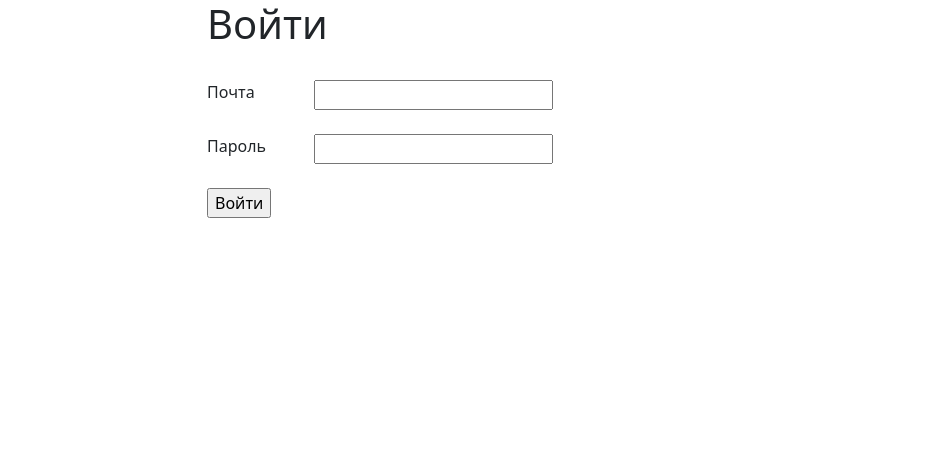
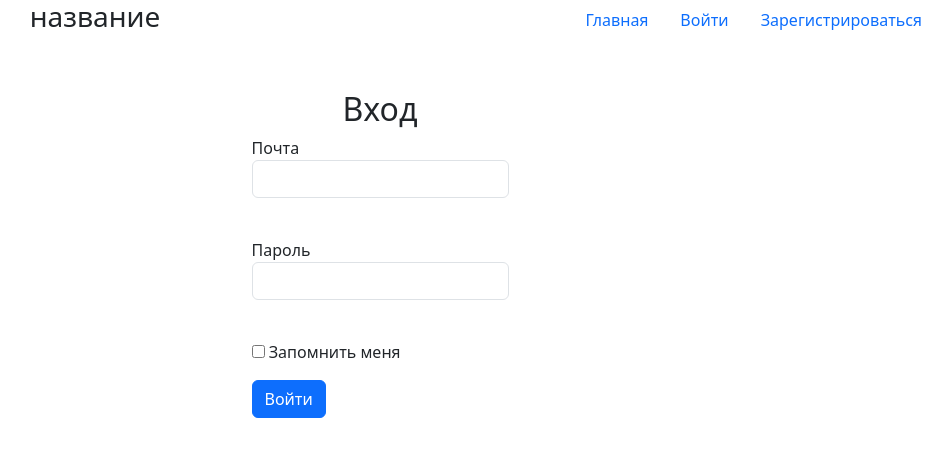
Before and after one commit to yaxzo/web-project-forum, a Flask app: page /login in a window 1280 px wide. Shown: the top 457 px of the page, without its empty margins (260-1212 px from the left). Run offline with Flask 3, Linux system fonts and the light colour scheme.

Commit message:
add: some code and fix rework base.html

```diff
--- a/project/data/db_session.py
+++ b/project/data/db_session.py
@@ -20,7 +20,7 @@ def global_init(db_file):
     conn_str = f'sqlite:///{db_file.strip()}?check_same_thread=False'
     print(f"Подключение к базе данных по адресу {conn_str}")
 
-    engine = sa.create_engine(conn_str, echo=True)
+    engine = sa.create_engine(conn_str, echo=False)
     __factory = orm.sessionmaker(bind=engine)
 
     from . import __all_models
--- a/project/forms/login.py
+++ b/project/forms/login.py
@@ -1,10 +1,11 @@
 from flask_wtf import FlaskForm
 
-from wtforms.fields import EmailField, PasswordField, SubmitField
+from wtforms.fields import EmailField, PasswordField, SubmitField, BooleanField
 from wtforms.validators import DataRequired
 
 
 class LoginForm(FlaskForm):
     email = EmailField("Почта", validators=[DataRequired()])
     password = PasswordField("Пароль", validators=[DataRequired()])
+    remember_me = BooleanField("Запомнить меня", validators=[DataRequired()])
     submit = SubmitField("Войти", validators=[DataRequired()])
--- a/project/main.py
+++ b/project/main.py
@@ -1,5 +1,5 @@
 from flask import Flask, render_template, redirect
-from flask_login import LoginManager, login_user, logout_user, login_required
+from flask_login import LoginManager, login_user, logout_user, login_required, current_user
 
 from data import db_session
 from data.user import User
@@ -23,6 +23,13 @@ db_session.global_init("db/forum.db")
 def load_user(user_id):
     db_sess = db_session.create_session()
     return db_sess.query(User).get(user_id)
+
+
+@app.route("/logout")
+@login_required
+def logout():
+    logout_user()
+    return redirect("/")
 
 
 @app.route("/registration", methods=["GET", "POST"])
@@ -73,16 +80,26 @@ def login():
         user = db_sess.query(User).filter(User.email == form.email.data).first()
 
         if check_password_hash(user.hashed_password, form.password.data):
-            login_user(user)
+            login_user(user, remember=form.remember_me.data)
             return redirect("/")
-    return render_template('login.html', title="вход", form=form)
+        return render_template("login.html",
+                               title="",
+                               message="",
+                               form=form)
+    return render_template("login.html", title="вход", form=form)
 
 
-@app.route("/logout")
+@app.route("/redirect_account")
 @login_required
-def logout():
-    logout_user()
-    return redirect("/")
+def redirect_account():
+    user_id = current_user.id
+    return redirect(f"/account/{user_id}")
+
+
+@app.route("/account/<int:user_id>", methods=["GET"])
+@login_required
+def account(user_id):
+    return f"{user_id}"
 
 
 @app.route("/")
@@ -91,7 +108,7 @@ def home():
 
 
 def main():
-    app.run(host="127.0.0.1", port=5050, debug=True)
+    app.run(host="127.0.0.1", port=5050)
 
 
 if __name__ == '__main__':
--- a/project/templates/base.html
+++ b/project/templates/base.html
@@ -9,8 +9,52 @@
 </head>
 <body>
     {% block header %}
+        <div class="container text-center">
+            <div class="row">
+                <div class="col">
+                    <h3>название</h3>
+                </div>
+                <div class="col">
+                    {% if current_user.is_authenticated %}
+                        <ul class="nav justify-content-end">
+                            <li class="nav-item">
+                                <a class="nav-link active" aria-current="page" href="/">Главная</a>
+                            </li>
+                            <li class="nav-item">
+                                <a class="nav-link active" aria-current="page" href="#">Статьи</a>
+                            </li>
+                            <li class="nav-item">
+                                <a class="nav-link active" aria-current="page" href="#">Обсуждения</a>
+                            </li>
+                            <li class="nav-item">
+                                <a class="nav-link active" aria-current="page" href="/redirect_account">Аккаунт</a>
+                            </li>
+                        </ul>
+                    {% else %}
+                        <ul class="nav justify-content-end">
+                            <li class="nav-item">
+                                <a class="nav-link active" aria-current="page" href="/">Главная</a>
+                            </li>
+                            <li class="nav-item">
+                                <a class="nav-link active" aria-current="page" href="/login">Войти</a>
+                            </li>
+                            <li class="nav-item">
+                                <a class="nav-link active" aria-current="page" href="/registration">Зарегистрироваться</a>
+                            </li>
+                        </ul>
+                    {% endif %}
+                </div>
+            </div>
+        </div>
+    {% endblock %} <br><br>
+
+    {% block content %}
+        <div class="container text-center">
+            fsdfsdfsdf
+        </div>
     {% endblock %}
-    {% block content %}
+
+    {% block footer %}
     {% endblock %}
 </body>
 </html>
--- a/project/templates/login.html
+++ b/project/templates/login.html
@@ -1,29 +1,37 @@
 {% extends "base.html" %}
 
 {% block content %}
-    <div class="h-100 d-flex justify-content-center align-items-center">
-        <form action="" method="post" novalidate>
-            <h1>Войти</h1> <br>
-            <div>
-                {{ form.csrf_token }}
-            </div>
-            {% for field in form if field.name != 'csrf_token' %}
-                <div class="row">
-                    {% if field.name != "submit" %}
-                        <div class="col">
-                            {{ field.label() }}
-                        </div>
-                    {% endif %}
-                    <div class="col">
-                        {{ field() }}
-                    </div>
-                    <div>
-                        {% for error in field.errors %}
-                            <div class="error">{{ error }}</div>
-                        {% endfor %}
-                    </div> <br>
-                </div>
+<div class="h-100 d-flex justify-content-center align-items-center">
+    <h2>Вход</h2>
+</div>
+<div class="h-100 d-flex justify-content-center align-items-center">
+    <form action="" method="post">
+        {{ form.hidden_tag() }}
+        <p>
+            {{ form.email.label }}<br>
+            {{ form.email(class="form-control", type="email") }}<br>
+            {% for error in form.email.errors %}
+                <p class="alert alert-danger" role="alert">
+                    {{ error }}
+                </p>
             {% endfor %}
-        </form>
-    </div>
+        </p>
+        <p>
+            {{ form.password.label }}<br>
+            {{ form.password(class="form-control", type="password") }}<br>
+            {% for error in form.password.errors %}
+                <p class="alert alert-danger" role="alert">
+                    {{ error }}
+                </p>
+            {% endfor %}
+        </p>
+        <p>{{ form.remember_me() }} {{ form.remember_me.label }}</p>
+        <p>{{ form.submit(type="submit", class="btn btn-primary") }}</p>
+        {% if message %}
+            <p class="alert alert-danger" role="alert">
+                {{message}}
+            </p>
+        {% endif %}
+    </form>
+</div>
 {% endblock %}
```
